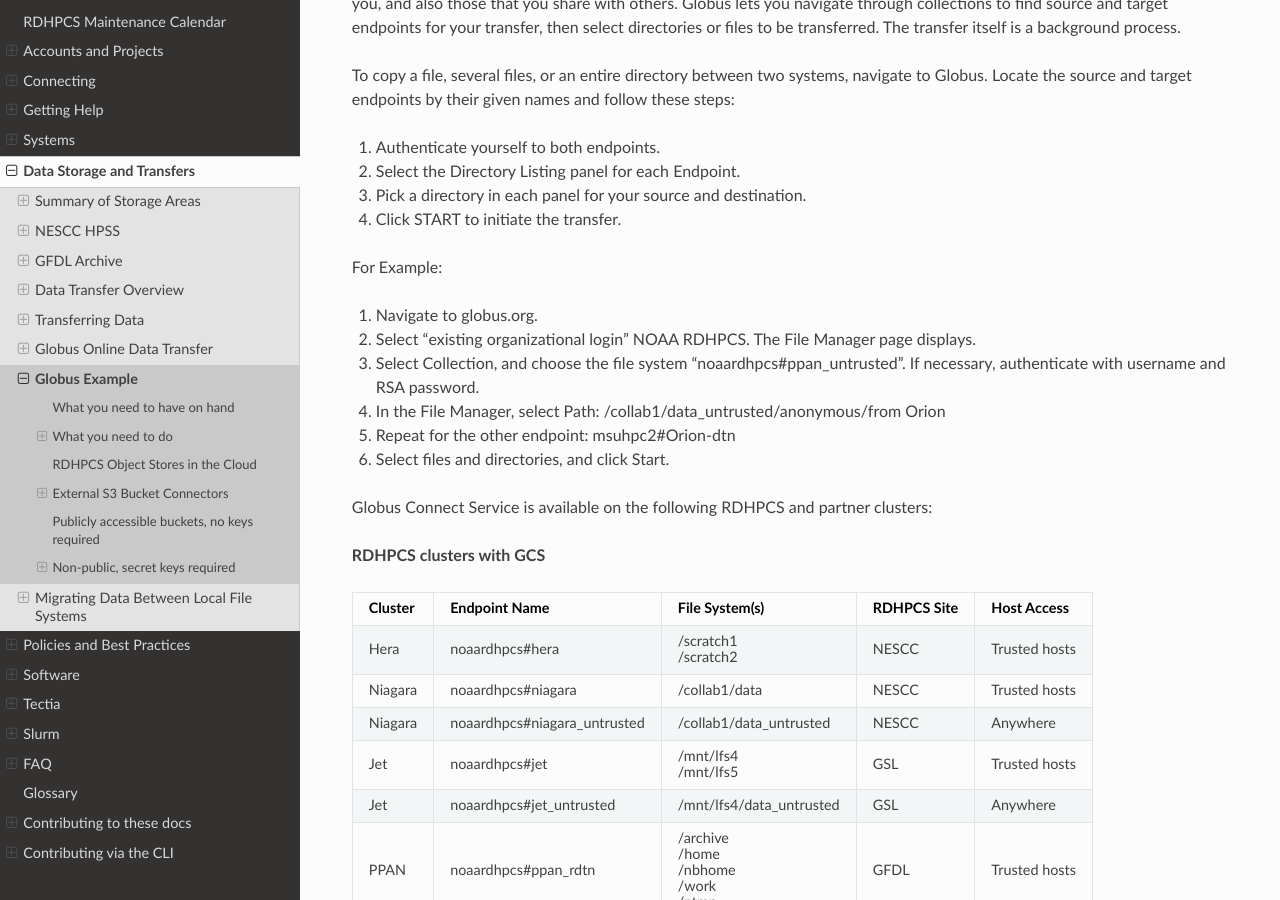
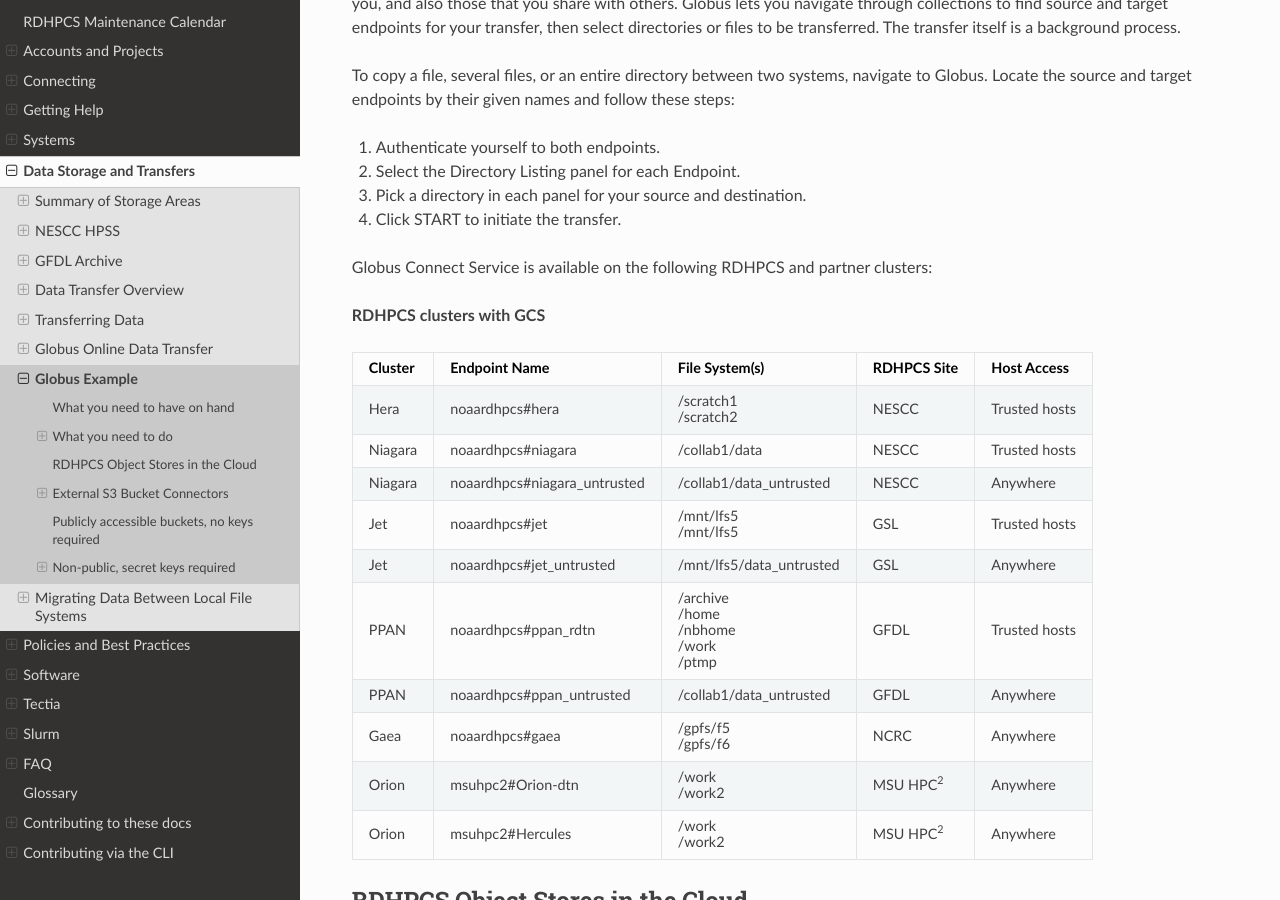
Before and after one commit to NOAA-RDHPCS/noaa-rdhpcs.github.io, a Sphinx documentation site: the page built from source/data/globus_example.rst, in a window 1280 px wide and 900 px high, scrolled down 917 px. Built offline with Sphinx 7.4.7 and the Read the Docs theme 3.1.0, drawn with Linux system fonts in a browser that asks for light colours.

Commit message:
changes from Josh and Raghu, will revisit after consolidation

```diff
--- a/source/data/globus_example.rst
+++ b/source/data/globus_example.rst
@@ -61,18 +61,6 @@ their given names and follow these steps:
 #. Pick a directory in each panel for your source and destination.
 #. Click START to initiate the transfer.
 
-For Example:
-
-#. Navigate to globus.org.
-#. Select “existing organizational login” NOAA RDHPCS. The File
-   Manager page displays.
-#. Select Collection, and choose the file system
-   “noaardhpcs#ppan_untrusted”. If necessary, authenticate with
-   username and RSA password.
-#. In the File Manager, select Path:
-   /collab1/data_untrusted/anonymous/from Orion
-#. Repeat for the other endpoint: msuhpc2#Orion-dtn
-#. Select files and directories, and click Start.
 
 Globus Connect Service is available on the following RDHPCS and
 partner clusters:
@@ -107,14 +95,14 @@ partner clusters:
      - Anywhere
    * - Jet
      - noaardhpcs#jet
-     - /mnt/lfs4
+     - /mnt/lfs5
 
        /mnt/lfs5
      - GSL
      - Trusted hosts
    * - Jet
      - noaardhpcs#jet_untrusted
-     - /mnt/lfs4/data_untrusted
+     - /mnt/lfs5/data_untrusted
      - GSL
      - Anywhere
    * - PPAN
```
